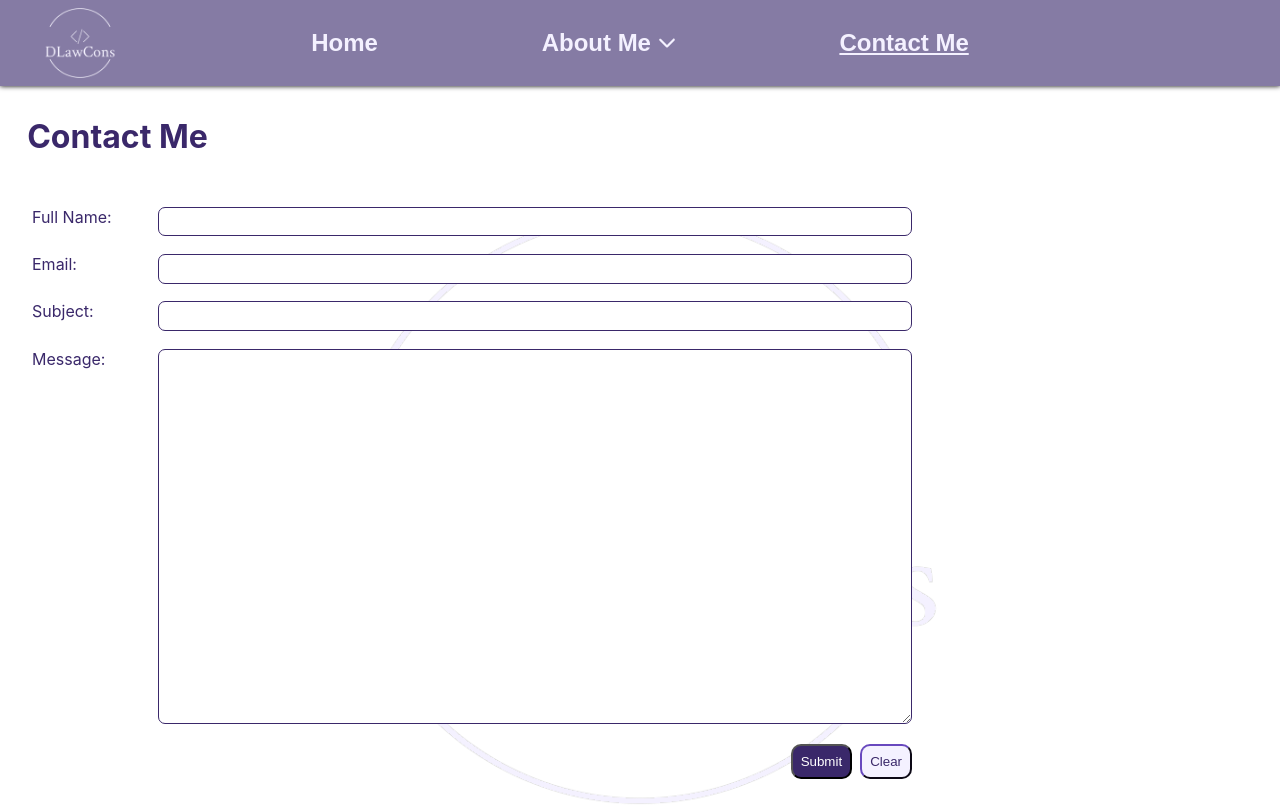
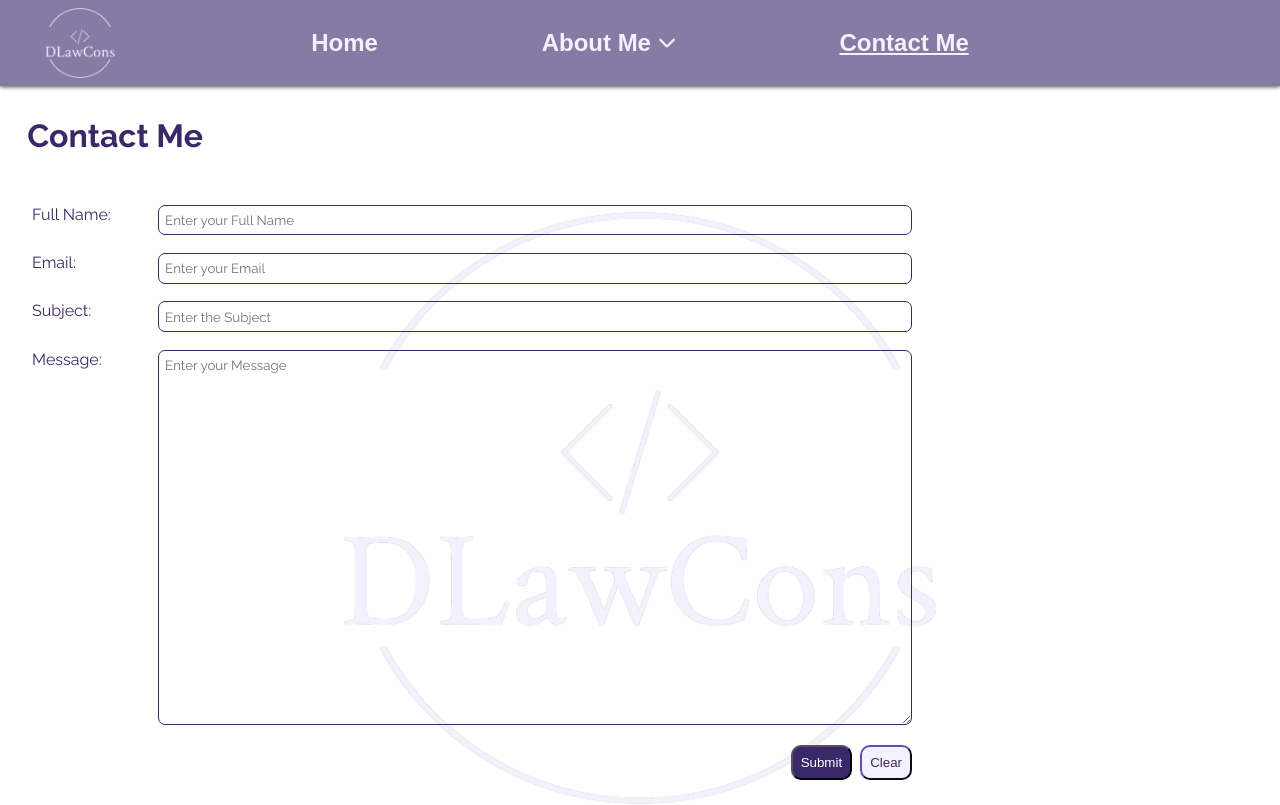
Before and after one commit to DanDaMan23/dan-personal-blog, a React (Create React App) app: page /contactMe in a window 1280 px wide. Shown: the top 805 px of the page. Built offline with nearby package versions, Linux system fonts and the light colour scheme.

Commit message:
Changed font family

```diff
--- a/src/features/contact-me/form/contact-me.form.scss
+++ b/src/features/contact-me/form/contact-me.form.scss
@@ -17,10 +17,12 @@
     input,
     textarea {
       margin: 0.3rem 0;
+      background: none;
     }
 
     input,
     textarea {
+      font-family: 'Raleway', sans-serif;
       border: 1px solid $primary-color;
       border-radius: 7px;
       padding: 0.4rem;
--- a/src/features/contact-me/form/contact-me.form.tsx
+++ b/src/features/contact-me/form/contact-me.form.tsx
@@ -12,28 +12,33 @@
     <form onSubmit={onSubmit} className='contact-me-form'>
       <div className='form-field'>
         <label htmlFor='fullName'>Full Name: </label>
-        <input {...register("fullName")} />
+        <input {...register("fullName")} placeholder='Enter your Full Name' />
         {errors.fullName && (
           <ErrorMessage className='error-field' message='Fullname Required' />
         )}
       </div>
       <div className='form-field'>
         <label htmlFor='email'>Email: </label>
-        <input {...register("email")} />
+        <input {...register("email")} placeholder='Enter your Email' />
         {errors.email && (
           <ErrorMessage className='error-field' message='Email Required' />
         )}
       </div>
       <div className='form-field'>
         <label htmlFor='subject'>Subject: </label>
-        <input {...register("subject")} />
+        <input {...register("subject")} placeholder='Enter the Subject' />
         {errors.subject && (
           <ErrorMessage className='error-field' message='Subject Required' />
         )}
       </div>
       <div className='form-field'>
         <label htmlFor='message'>Message: </label>
-        <textarea {...register("message")} cols={5} rows={10}></textarea>
+        <textarea
+          {...register("message")}
+          cols={5}
+          rows={10}
+          placeholder='Enter your Message'
+        ></textarea>
         {errors.message && (
           <ErrorMessage className='error-field' message='Message Required' />
         )}
--- a/src/index.scss
+++ b/src/index.scss
@@ -1,4 +1,5 @@
 @use "./style-utils/colors.scss" as *;
+@import url("https://fonts.googleapis.com/css2?family=Raleway:ital,wght@0,100;0,200;0,300;0,400;0,500;0,600;0,700;0,800;0,900;1,100;1,200;1,300;1,400;1,500;1,600;1,700;1,800;1,900&display=swap");
 
 * {
   color: $primary-color;
@@ -6,9 +7,7 @@
 
 body {
   margin: 0;
-  font-family: -apple-system, BlinkMacSystemFont, "Segoe UI", "Roboto", "Oxygen",
-    "Ubuntu", "Cantarell", "Fira Sans", "Droid Sans", "Helvetica Neue",
-    sans-serif;
+  font-family: 'Raleway', sans-serif;
   -webkit-font-smoothing: antialiased;
   -moz-osx-font-smoothing: grayscale;
 }
```
